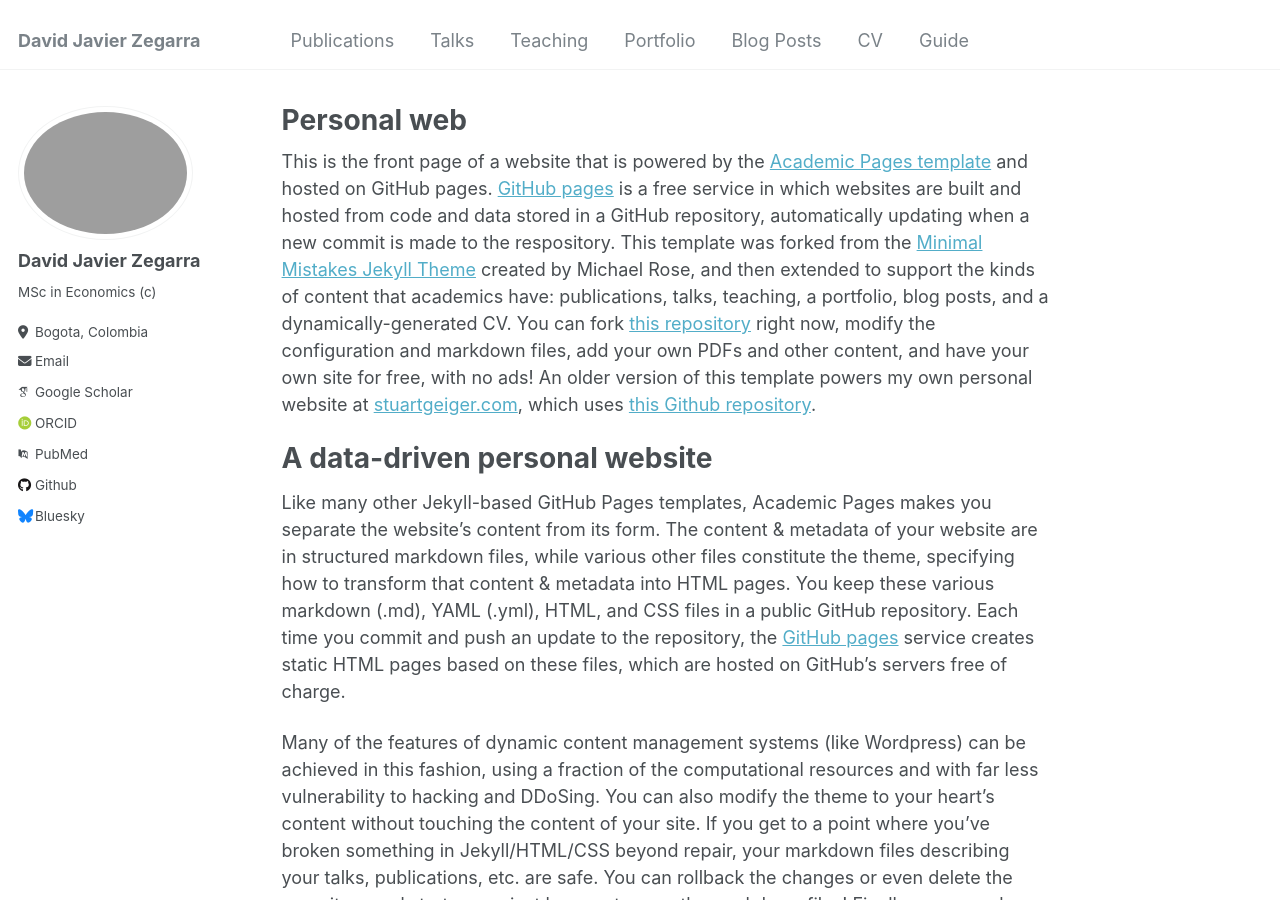
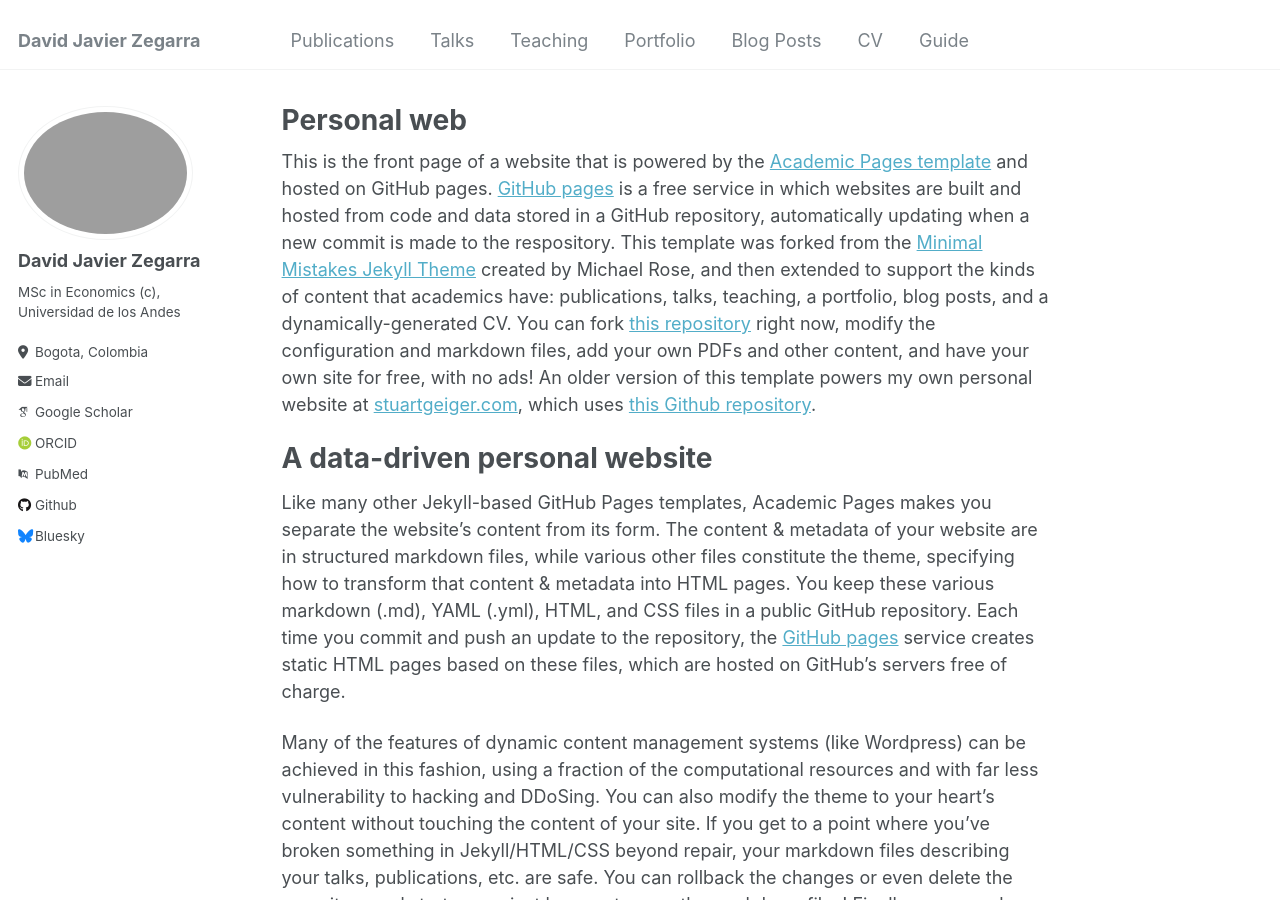
Before and after one commit to dajzegarraf/dajzegarraf.github.io, a Jekyll site: the page built from _pages/about.md, in a window 1280 px wide and 900 px high. Built offline with Jekyll 4.4.1, drawn with Linux system fonts in a browser that asks for light colours; some web fonts are replaced.

Commit message:
Update _config.yml

```diff
--- a/_config.yml
+++ b/_config.yml
@@ -24,7 +24,7 @@ author:
   avatar           : "profile.png"
   name             : "David Javier Zegarra"
   pronouns         : # example: "she/her"
-  bio              : "MSc in Economics (c)"
+  bio              : "MSc in Economics (c), Universidad de los Andes"
   location         : "Bogota, Colombia"
   employer         : #"Red Brick University"
   uri              : # URL
```
